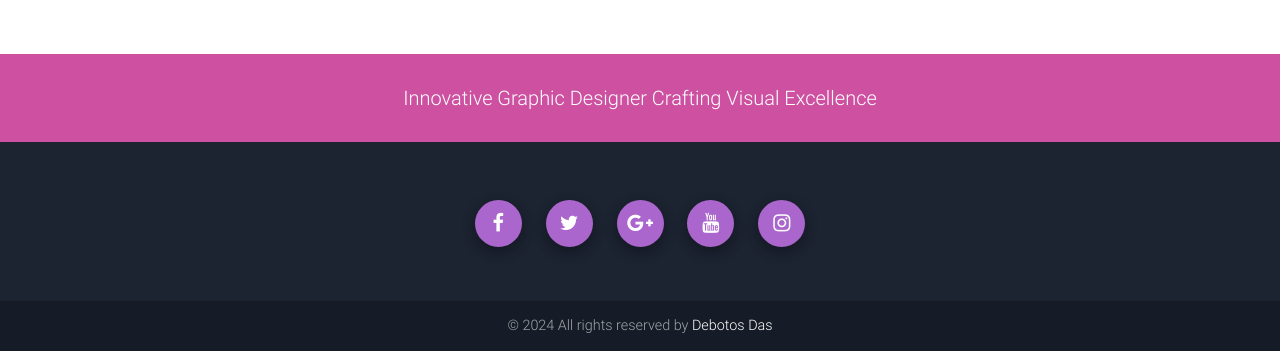
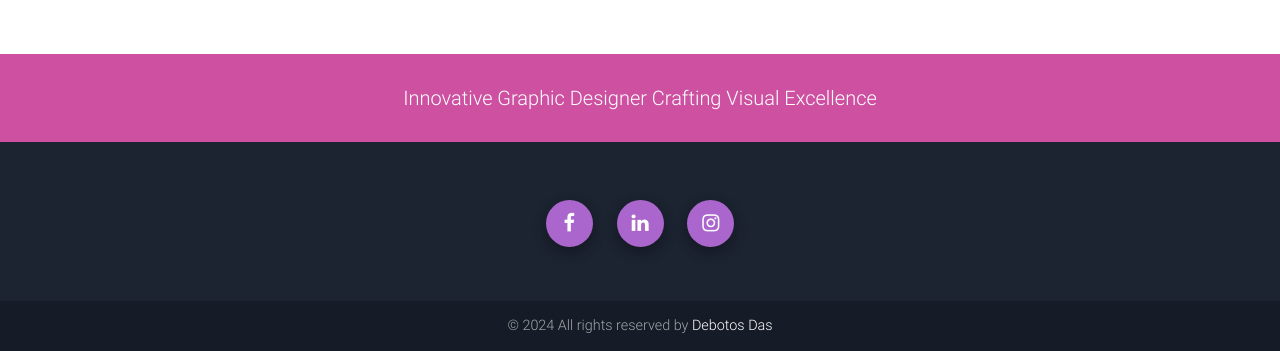
Before and after one commit to Techyrushi/GraphicDesigner, a PHP site: page / in a window 1280 px wide. Shown: the part 4531-4882 px from the top of the page. Run offline with PHP 8.4, Linux system fonts and the light colour scheme; data comes from the database, SQL or seed files in the repository.

Commit message:
final changes

```diff
--- a/admin/social_link_info.php
+++ b/admin/social_link_info.php
@@ -50,7 +50,7 @@ else {
         </span>
           <div class="input-field" style="width: 100%; margin-left: 10px;">
             <input value="<?php echo $info_twitter_profile; ?>" id="twitter" name="twitter" type="text" class="validate" required>
-            <label for="twitter">Twitter Profile</label>
+            <label for="twitter">Linkedin Profile</label>
           </div>
           <div>
             <button style="margin-top: 15px;" type="submit" name="submit_twitter" class="btn-floating btn-small waves-effect waves-light red"> <i class="material-icons">save</i></button>
--- a/includes/footer.php
+++ b/includes/footer.php
@@ -26,11 +26,11 @@
           <!--Facebook-->
           <a href="<?php echo $facebook; ?>" type="button" class="btn-floating btn-secondary"><i class="fa fa-facebook"></i></a>
           <!--Twitter-->
-          <a href="<?php echo $twitter; ?>" type="button" class="btn-floating btn-secondary"><i class="fa fa-twitter"></i></a>
+          <a href="<?php echo $twitter; ?>" type="button" class="btn-floating btn-secondary"><i class="fa fa-linkedin"></i></a>
           <!--Google +-->
-          <a href="<?php echo $google_plus; ?>" type="button" class="btn-floating btn-secondary"><i class="fa fa-google-plus"></i></a>
+          <!-- <a href="<?php echo $google_plus; ?>" type="button" class="btn-floating btn-secondary"><i class="fa fa-google-plus"></i></a> -->
           <!--Youtube-->
-          <a href="<?php echo $youtube; ?>" type="button" class="btn-floating btn-secondary"><i class="fa fa-youtube"></i></a>
+          <!-- <a href="<?php echo $youtube; ?>" type="button" class="btn-floating btn-secondary"><i class="fa fa-youtube"></i></a> -->
           <!--Instagram-->
           <a href="<?php echo $instagram; ?>" type="button" class="btn-floating btn-secondary"><i class="fa fa-instagram"></i></a>
         </div>
--- a/includes/navbar.php
+++ b/includes/navbar.php
@@ -17,35 +17,35 @@
 ?>
  <nav class="navbar navbar-expand-lg navbar-dark fixed-top scrolling-navbar">
   <div class="container">
-    <a class="navbar-brand" href="#"><?php echo $first_name; ?></a>
+    <a class="navbar-brand" href="#" style="color:black;"><?php echo $first_name; ?></a>
     <button class="navbar-toggler" type="button" data-toggle="collapse" data-target="#navbarSupportedContent" aria-controls="navbarSupportedContent" aria-expanded="false" aria-label="Toggle navigation">
         <span class="navbar-toggler-icon"></span>
       </button>
     <div class="collapse navbar-collapse" id="navbarSupportedContent">
       <ul class="navbar-nav mr-auto smooth-scroll">
         <li class="nav-item">
-          <a class="nav-link" href="#video-carousel-example2">Home <span class="sr-only">(current)</span></a>
+          <a class="nav-link" href="#video-carousel-example2" style="color:black;">Home <span class="sr-only">(current)</span></a>
         </li>
         <li class="nav-item">
-          <a class="nav-link" href="#about" data-offset="100">About Me</a>
+          <a class="nav-link" href="#about" data-offset="100" style="color:black;">About Me</a>
         </li>
         <li class="nav-item">
-          <a class="nav-link" href="#portfolio" data-offset="90">Portfolio</a>
+          <a class="nav-link" href="#portfolio" data-offset="90" style="color:black;">Portfolio</a>
         </li>
         <li class="nav-item">
-          <a class="nav-link" href="#contact" data-offset="100">Contact</a>
+          <a class="nav-link" href="#contact" data-offset="100" style="color:black;">Contact</a>
         </li>
       </ul>
       <!-- Social Icon  -->
       <ul class="navbar-nav nav-flex-icons">
         <li class="nav-item">
-          <a href="<?php echo $facebook; ?>" class="nav-link"><i class="fa fa-facebook"></i></a>
+          <a href="<?php echo $facebook; ?>" class="nav-link"><i class="fa fa-facebook" style="color:black;"></i></a>
         </li>
         <li class="nav-item">
-          <a href="<?php echo $twitter; ?>" class="nav-link"><i class="fa fa-twitter"></i></a>
+          <a href="<?php echo $twitter; ?>" class="nav-link"><i class="fa fa-linkedin" style="color:black;"></i></a>
         </li>
         <li class="nav-item">
-          <a href="<?php echo $instagram; ?>" class="nav-link"><i class="fa fa-instagram"></i></a>
+          <a href="<?php echo $instagram; ?>" class="nav-link"><i class="fa fa-instagram" style="color:black;"></i></a>
         </li>
       </ul>
     </div>
```
Also changed, not shown: admin/assets/img/design/6689493ba2eac_animegenius_8a8d14d666ffedd45d484639405f91a1.png (added), img/wallpaper/Artboard 1-80 (2).jpg (added), img/wallpaper/Artboard 1-80.jpg (added).
